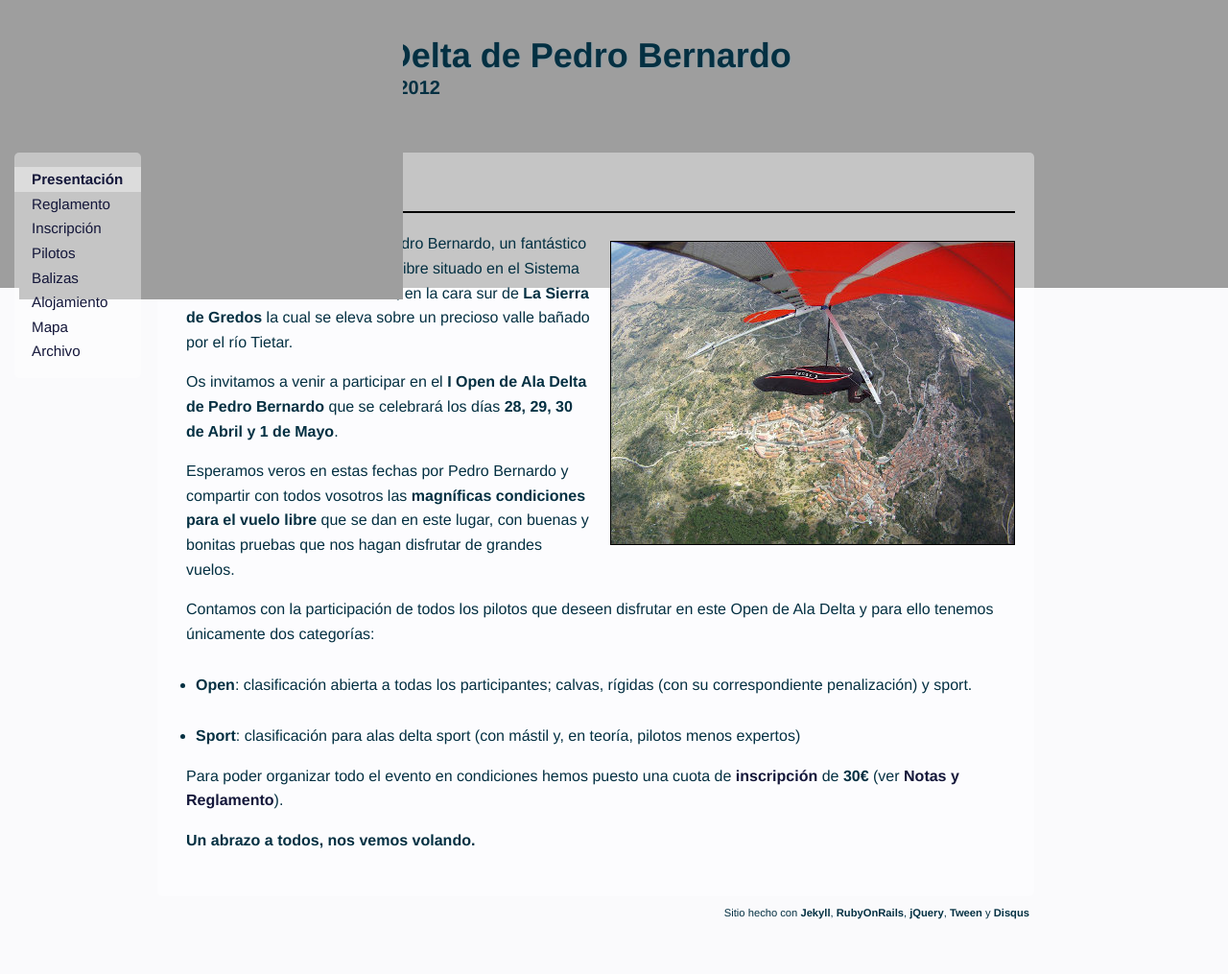
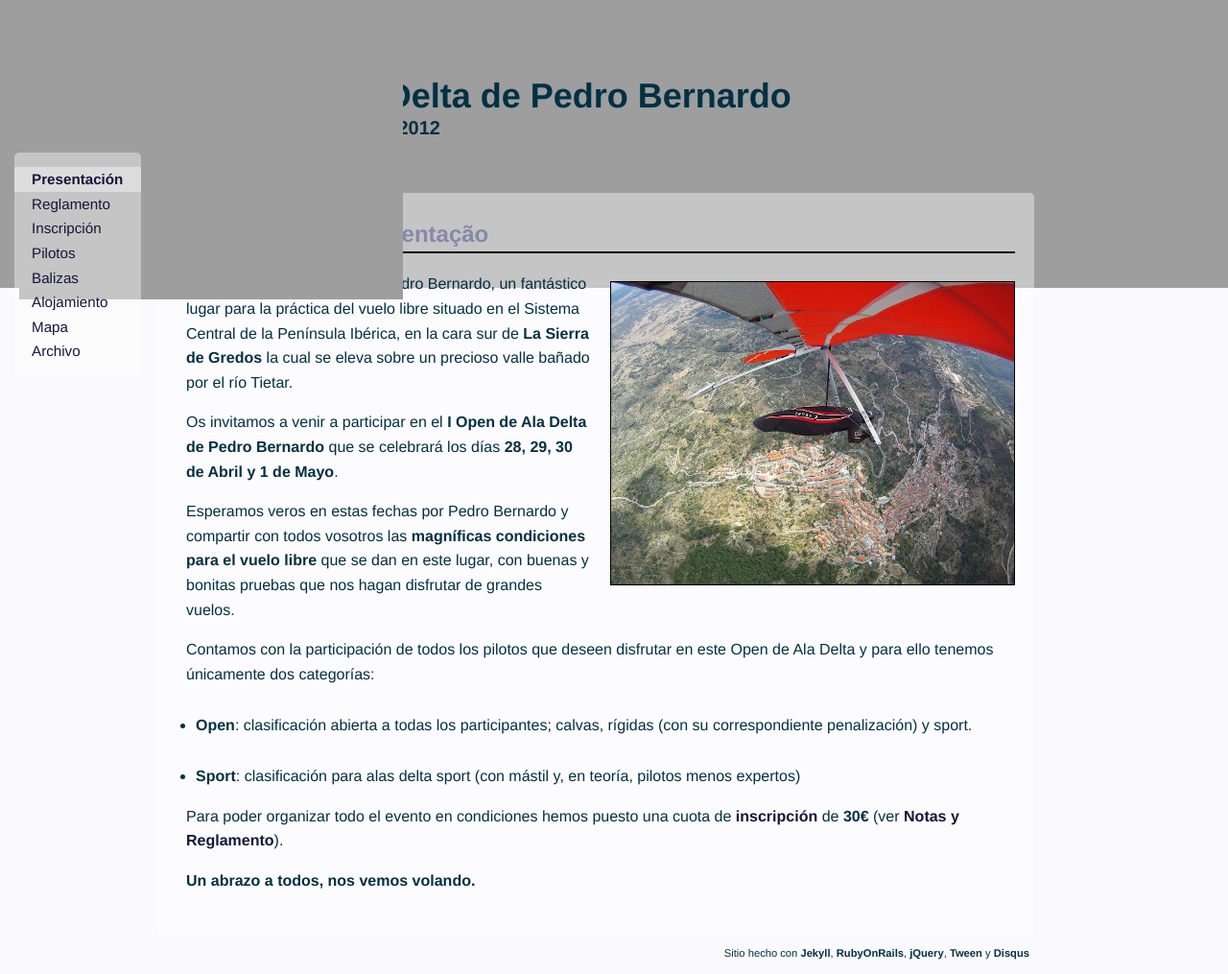
Before and after one commit to nando/openfly, a Jekyll site: the page built from index.md, in a window 1280 px wide and 1015 px high. Shown: the whole window at 96% size. Built offline with Jekyll 4.4.1, drawn with Linux system fonts in a browser that asks for light colours.

Commit message:
Portugués gracias a Ricardo Marques da Costa

```diff
--- a/_layouts/default.html
+++ b/_layouts/default.html
@@ -29,7 +29,7 @@
         <li{% if page.section == 'inscripcion' %} class="active"{% endif %}><a href="inscripcion.html">Inscripción</a></li>
         <li{% if page.section == 'pilotos' %} class="active"{% endif %}><a href="pilotos.html">Pilotos</a></li>
         <li{% if page.section == 'balizas' %} class="active"{% endif %}><a href="balizas.html">Balizas</a></li>
-        <li><a target="_blank" href="alojamientos.html">Alojamiento</a></li>
+        <li{% if page.section == 'alojamiento' %} class="active"{% endif %}><a href="alojamientos.html">Alojamiento</a></li>
         <li{% if page.section == 'mapa' %} class="active"{% endif %}><a href="mapa.html">Mapa</a></li>
         <li{% if page.section == 'archivo' %} class="active"{% endif %}><a href="archivo.html">Archivo</a></li>
       </ul>
--- a/index.md
+++ b/index.md
@@ -4,7 +4,7 @@
 section: presentacion
 ---
 
-## Presentación
+<h2>Presentación <a href="apresentacao.html">Apresentação</a></h2>
 
 <a class="media" target="_blank" href="https://picasaweb.google.com/102973229036192373723/Seleccion2011#5672390910445344370" title="Pedro Bernardo desde el giro (autor Günter Porath)"><img class="right" src="images/pb_gunter.jpg" alt="Pedro Bernardo desde el giro (autor Günter Porath)"/></a>
 Hola a todo el mundo desde Pedro Bernardo, un fantástico lugar para la práctica del vuelo libre situado en el Sistema Central de la Península Ibérica, en la cara sur de **La Sierra de Gredos** la cual se eleva sobre un precioso valle bañado por el río Tietar.
--- a/styles/inspired_by_bundler_inspired.css
+++ b/styles/inspired_by_bundler_inspired.css
@@ -17,6 +17,14 @@
 a:hover{
   border-bottom:1px #14173a dashed
 }
+h2 a{
+  color:#88A;
+  font-weight:700;
+}
+h2 a:hover{
+  color:#011012;
+  border-bottom: none
+}
 img.logo {
   position:fixed;
   left:20px;
@@ -35,6 +43,7 @@
 header h1{
   font-size:36px;
   font-weight:bolder;
+  padding-top:42px;
   margin-bottom:0;
   line-height:0.9em;
   text-shadow:#91a1a9 1px 1px 0
```
Also changed, not shown: alojamientos.md (+1 -0 lines), reglamento.md (+1 -1 lines).
